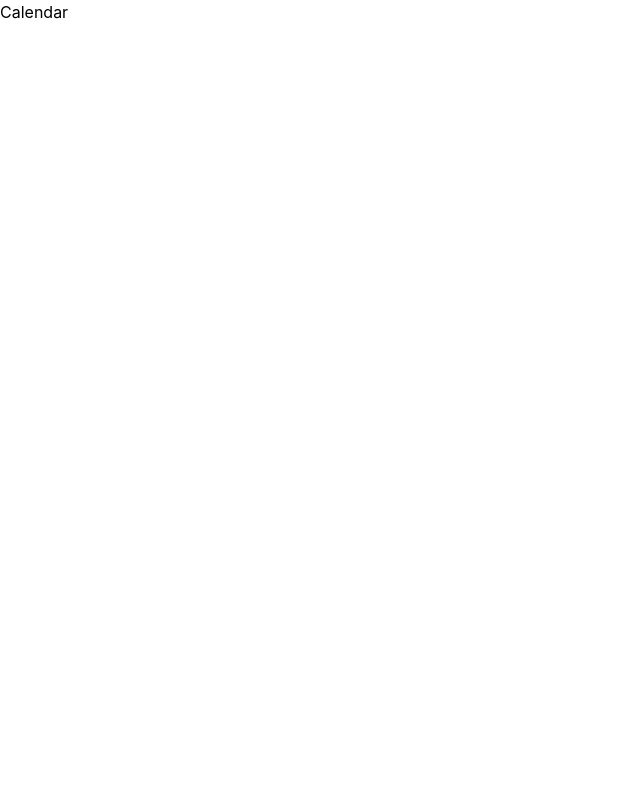
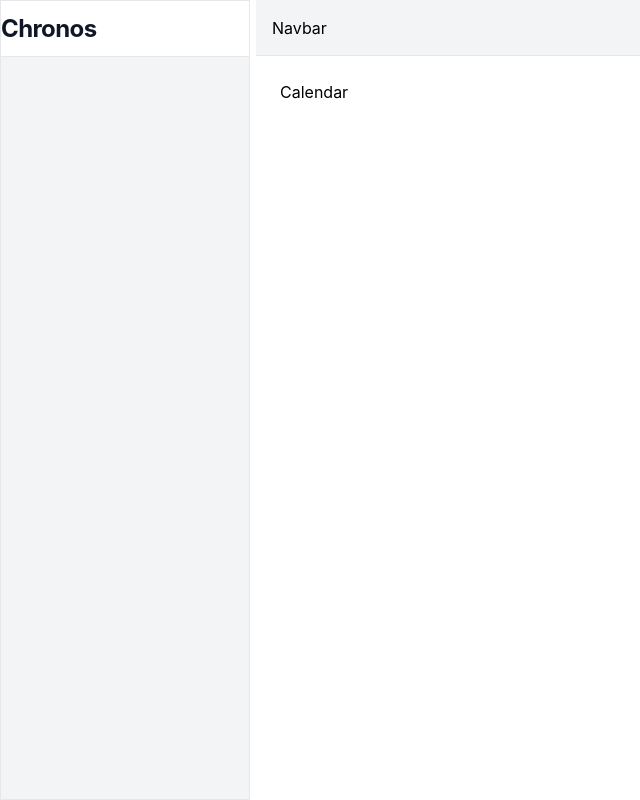
Before and after one commit to thejuancoo/chronos, a React (Vite) app: page /dashboard/calendar in a window 1280 px wide. Shown: the whole page, without its empty margins (0-640 px from the left). Built offline with nearby package versions, Linux system fonts and the light colour scheme.

Commit message:
feat: Agrega los componentes para el dashboard

```diff
--- a/src/main.jsx
+++ b/src/main.jsx
@@ -2,12 +2,13 @@ import { StrictMode } from 'react'
 import { createRoot } from 'react-dom/client'
 import './index.css'
 import App from './App.jsx'
+import Router from './router/router.jsx'
 import { BrowserRouter } from 'react-router'
 
 createRoot(document.getElementById('root')).render(
   <StrictMode>
     <BrowserRouter>
-      <App />
+      <Router />
     </BrowserRouter>
   </StrictMode>,
 )
--- /dev/null
+++ b/src/router/router.jsx
@@ -0,0 +1,20 @@
+import { Route, Routes } from "react-router"
+import Home from "../views/Home"
+import Calendar from "../features/Calendar/Calendar"
+import Dashboard from "../features/Dashboard/Dashboard"
+import DashboardLayout from "../shared/components/layout/DashboardLayout"
+
+function Router() {
+  return (
+    <Routes>
+      <Route path="/" element={<Home />} />
+
+      <Route element={<DashboardLayout />}>
+        <Route path="/dashboard" element={<Dashboard />} />
+        <Route path="/dashboard/calendar" element={<Calendar />} />
+      </Route>
+    </Routes>
+  )
+}
+
+export default Router
--- /dev/null
+++ b/src/shared/components/layout/DashboardLayout.jsx
@@ -0,0 +1,18 @@
+import { Outlet } from "react-router";
+import { Toaster } from "sonner";
+import Sidebar from "./Sidebar";
+import Navbar from "./Navbar";
+
+export default function DashboardLayout() {
+  return (
+    <div className="flex min-h-screen">
+        <Sidebar/>
+        <div className="flex md:ml-64 flex-1 flex-col min-h-screen">
+            <Navbar/>
+            <main className="flex-1 p-6">
+                <Outlet/>
+            </main>
+        </div>
+    </div>
+  )
+}
--- /dev/null
+++ b/src/shared/components/layout/Navbar.jsx
@@ -0,0 +1,9 @@
+import React from 'react'
+
+export default function Navbar() {
+  return (
+    <nav className="sticky top-0 z-50 h-14 flex items-center justify-between border-b border-gray-200 bg-gray-100 px-4">
+        Navbar
+    </nav>
+  )
+}
--- /dev/null
+++ b/src/shared/components/layout/Sidebar.jsx
@@ -0,0 +1,21 @@
+import { Link } from "react-router"
+
+export default function Sidebar() {
+  return (
+    <aside className="hidden md:flex flex-col fixed top-0 left-0 w-62.5 h-screen border border-gray-200 bg-white">
+      <div className="h-14 flex items-center border-b border-gray-200">
+        <Link
+          to={"/"}
+          className="tracking-tight font-bold text-2xl text-gray-900"
+        >
+          Chronos
+        </Link>
+      </div>
+
+      <nav className="flex-1 overflow-y-auto bg-gray-100">
+        <div>
+        </div>
+        </nav>
+    </aside>
+  )
+}
```
